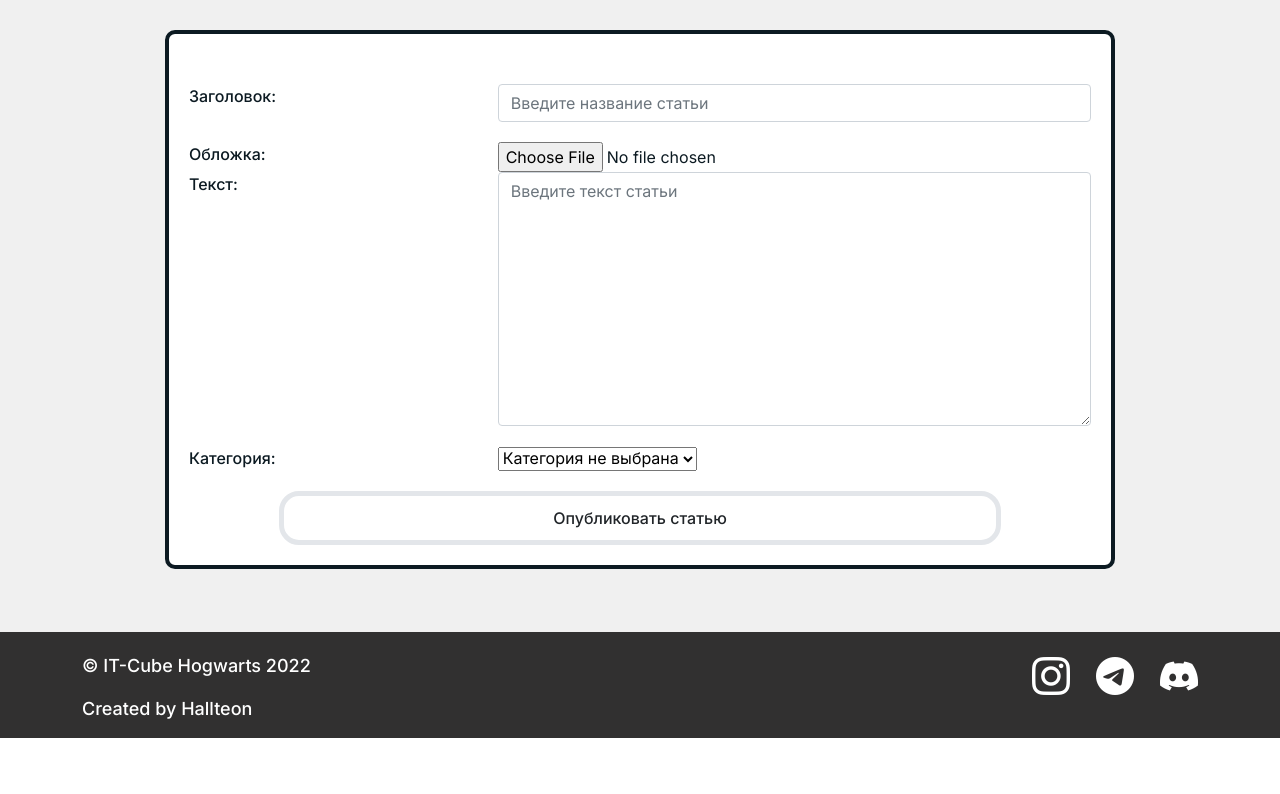
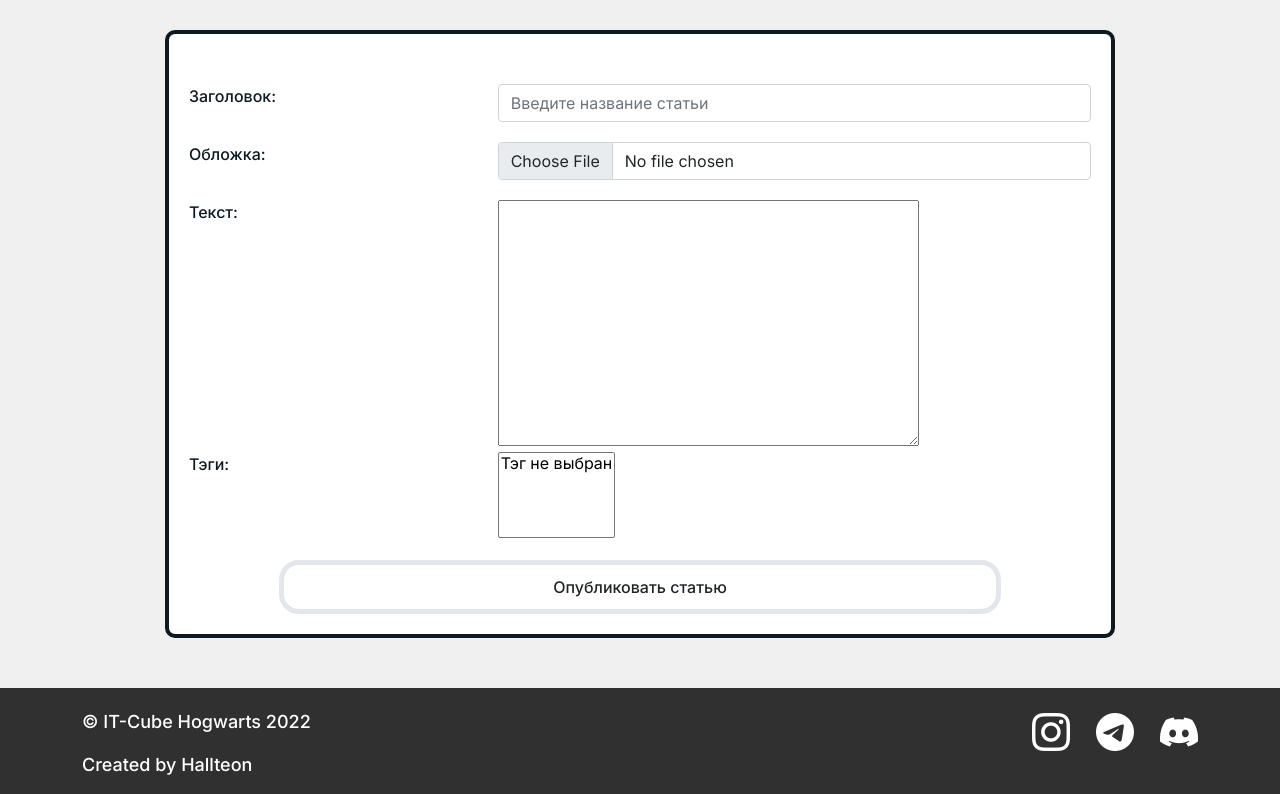
Before and after one commit to Hallteon/ITCubeWebSite, a Django app: page /articles/add_article/ in a window 1280 px wide. Shown: the part 62-856 px from the top of the page. Before the commit the page ends 800 px from the top, so only its background shows below. Run offline with Django 4.2, Linux system fonts and the light colour scheme; the visitor is signed in with stand-in values (Sample User, id 1); data that the repository does not hold is empty; parts of the project's set-up code (start-up, migrations or seed data) failed here and were passed over; some libraries are stand-ins or nearby versions.

Commit message:
finished the article-creation system (almost)

```diff
--- a/articles/forms.py
+++ b/articles/forms.py
@@ -1,26 +1,29 @@
 from django import forms
-from mptt.forms import TreeNodeChoiceField
+from ckeditor_uploader.widgets import CKEditorUploadingWidget
 
 from articles.models import Category, Article
 
 
 class AddArticleForm(forms.ModelForm):
-    # image = forms.ImageField(label='Изображение статьи', upload_to='images/%Y/%m/%d/', widget=forms.ImageField(attrs={'class': ''}))
-    # title = forms.CharField(label='Название', widget=forms.TextInput(attrs={'class': 'form-control form-input',
-    #                                                                                'placeholder': 'Введите название статьи'}))
-    # content = forms.CharField(label='Текст', widget=forms.Textarea(attrs={'class': 'form-control form-input',
-    #                                                                       'placeholder': 'Введите текст статьи'}))
-    # category = forms.ModelChoiceField(queryset=Category.objects.all())
-
     def __init__(self, *args, **kwargs):
         super().__init__(*args, **kwargs)
-        self.fields['category'].empty_label = "Категория не выбрана"
+        self.fields['tags'].empty_label = "Тэг не выбран"
 
     class Meta:
         model = Article
-        category = TreeNodeChoiceField(queryset=Category.objects.all())
-        fields = ['title', 'cover_image', 'content', 'category']
+        tags = forms.ModelMultipleChoiceField(queryset=Category.objects.all(), widget=forms.SelectMultiple(attrs={'class': 'form__multiple'}),
+                                              to_field_name='tags')
+        fields = ['title', 'cover_image', 'content', 'tags']
         widgets = {'title': forms.TextInput(attrs={'class': 'form-control form-input form__input',
                                                    'placeholder': 'Введите название статьи'}),
-                   'content': forms.Textarea(attrs={'class': 'form-control form-input form__input',
-                                                    'placeholder': 'Введите текст статьи'})}
+                   'content': CKEditorUploadingWidget(attrs={'class': 'form-control form-input form__input add-article-form__textarea',
+                                                             'placeholder': 'Введите текст статьи'}),
+                   'cover_image': forms.FileInput(attrs={'class': 'form-control form-input form__file-btn'})}
+
+
+class ArticleAdminForm(forms.ModelForm):
+    content = forms.CharField(label='Текст', widget=CKEditorUploadingWidget())
+
+    class Meta:
+        model = Article
+        fields = '__all__'
--- a/articles/models.py
+++ b/articles/models.py
@@ -2,17 +2,17 @@
 from django.db import models
 from django.template.defaultfilters import slugify
 from django.urls import reverse
-from mptt.models import TreeForeignKey, MPTTModel
+from ckeditor.fields import RichTextField
 
 
 class Article(models.Model):
     username = models.ForeignKey(AUTH_USER_MODEL, on_delete=models.PROTECT, verbose_name='Автор')
     title = models.CharField(max_length=350, verbose_name='Заголовок')
-    cover_image = models.ImageField(upload_to='images/%Y/%m/%d/', blank=False, verbose_name='Обложка')
-    content = models.TextField(verbose_name='Текст')
+    cover_image = models.ImageField(upload_to='images/%Y/%m/%d/', blank=True, verbose_name='Обложка')
+    content = RichTextField(verbose_name='Текст')
     create_time = models.DateTimeField(auto_now_add=True, verbose_name='Дата создания')
     update_time = models.DateTimeField(auto_now=True, verbose_name='Дата изменения')
-    category = TreeForeignKey('Category', on_delete=models.PROTECT, verbose_name='Категория')
+    tags = models.ManyToManyField('Tag', verbose_name='Тэги')
     views_count = models.IntegerField(null=False, default=0, verbose_name='Количество просмотров')
     comments_count = models.IntegerField(null=False, default=0, verbose_name='Количество комментариев')
     slug = models.SlugField(max_length=250, unique=True, db_index=True, verbose_name='URL')
@@ -35,11 +35,24 @@
         verbose_name_plural = 'Статьи'
 
 
-class Category(MPTTModel):
+class Tag(models.Model):
     name = models.CharField(max_length=100, unique=True, db_index=True, verbose_name='Название')
-    parent = TreeForeignKey('self', on_delete=models.PROTECT, null=True, blank=True, related_name='children',
-                            db_index=True, verbose_name='Родительская категория')
+    category = models.ForeignKey('Category', on_delete=models.PROTECT, verbose_name='Категория')
+    slug = models.SlugField(max_length=200, unique=True, db_index=True, verbose_name='URL')
 
+    def __str__(self):
+        return self.name
+
+    def get_absolute_url(self):
+        return reverse('tag', kwargs={'tag_slug': self.slug})
+
+    class Meta:
+        verbose_name = 'Тэг'
+        verbose_name_plural = 'Тэги'
+
+
+class Category(models.Model):
+    name = models.CharField(max_length=100, unique=True, db_index=True, verbose_name='Название')
     slug = models.SlugField(max_length=200, unique=True, db_index=True, verbose_name='URL')
 
     def __str__(self):
@@ -48,10 +61,6 @@
     def get_absolute_url(self):
         return reverse('category', kwargs={'cat_slug': self.slug})
 
-    class MPTTMeta:
-        order_insertion_by = ['name']
-
     class Meta:
-        unique_together = [['parent', 'slug']]
         verbose_name = 'Категория'
         verbose_name_plural = 'Категории'
--- /dev/null
+++ b/articles/static/articles/css/add_article.css
@@ -0,0 +1,14 @@
+.add-article {
+    margin-bottom: 50px;
+}
+
+.form__multiple {
+    margin-top: 30px;
+}
+
+.footer {
+    position: relative;
+    left: 0;
+    bottom: 0;
+    width: 100%;
+}
--- a/articles/templates/articles/add_article.html
+++ b/articles/templates/articles/add_article.html
@@ -3,6 +3,7 @@
 
 {% block styles %}
 <link rel="stylesheet" href="{% static 'main/css/forms.css' %}">
+<link rel="stylesheet" href="{% static 'articles/css/add_article.css' %}">
 {% endblock %}
 
 {% block content %}
@@ -10,25 +11,24 @@
     <div class="container">
         <div class="row d-flex justify-content-center">
             <div class="col-lg-10 form-container">
-                <form class="form" method="post" enctype="multipart/form-data">
+                <form class="add-article-form form" method="post" enctype="multipart/form-data">
                     {% csrf_token %}
 
                     <div class="text-center form__errors">{{form.non_field_errors}}</div>
 
+                    <div class="row">
                     {% for item in form %}
-
-                    <div class="row">
                             <div class="col-sm-4">
                                 <label class="form__label" for="{{item.id_for_label}}">{{item.label}}: </label>
                             </div>
                             <div class="col-sm-8">
                                 {{item}}
                             </div>
-                    </div>
 
                     <div class="form__errors">{{item.errors}}</div>
 
                     {% endfor %}
+                    </div>
 
                     <button class="form__btn btn" type="submit">Опубликовать статью</button>
                 </form>
@@ -38,3 +38,8 @@
 </section>
 
 {% endblock %}
+
+{% block scripts %}
+<script type="text/javascript" src="{% static "ckeditor/ckeditor-init.js" %}"></script>
+<script type="text/javascript" src="{% static "ckeditor/ckeditor/ckeditor.js" %}"></script>
+{% endblock %}
--- a/itcube/urls.py
+++ b/itcube/urls.py
@@ -23,6 +23,7 @@
 urlpatterns = [
     path('admin/', admin.site.urls),
     path('captcha/', include('captcha.urls')),
+    path('ckeditor/', include('ckeditor_uploader.urls')),
     path('', include('main.urls')),
     path('accounts/', include('users.urls')),
     path('articles/', include('articles.urls'))
--- a/main/static/main/css/forms.css
+++ b/main/static/main/css/forms.css
@@ -18,7 +18,7 @@
     font-weight: 500;
 }
 
-.form__input {
+.form__input, .form__file-btn {
     margin-bottom: 20px;
 }
 
--- a/main/templates/main/base.html
+++ b/main/templates/main/base.html
@@ -105,5 +105,8 @@
         </footer>
 
         <script src="https://cdn.jsdelivr.net/npm/bootstrap@5.0.2/dist/js/bootstrap.bundle.min.js" integrity="sha384-MrcW6ZMFYlzcLA8Nl+NtUVF0sA7MsXsP1UyJoMp4YLEuNSfAP+JcXn/tWtIaxVXM" crossorigin="anonymous"></script>
+
+        {% block scripts %}
+        {% endblock %}
     </body>
 </html>
--- a/requirements.txt
+++ b/requirements.txt
@@ -1,5 +1,4 @@
 Django==4.0.6
 environs==9.5.0
 django-simple-captcha==0.5.17
-django-mptt==0.13.4
-django-mptt-admin==2.3.0
+django-ckeditor==6.5.0
```
Also changed, not shown: articles/admin.py (+12 -3 lines), itcube/settings.py (+12 -2 lines), articles/migrations/0005_alter_category_unique_together_and_more.py (added), articles/migrations/0006_remove_article_category_tag_article_tags.py (added), media/images/2022/08/13/d41a8615a31b6a3400f476c01c27f9bb.jpeg (added), 1 other file. Lines whose indentation alone changed are shown as unchanged.
